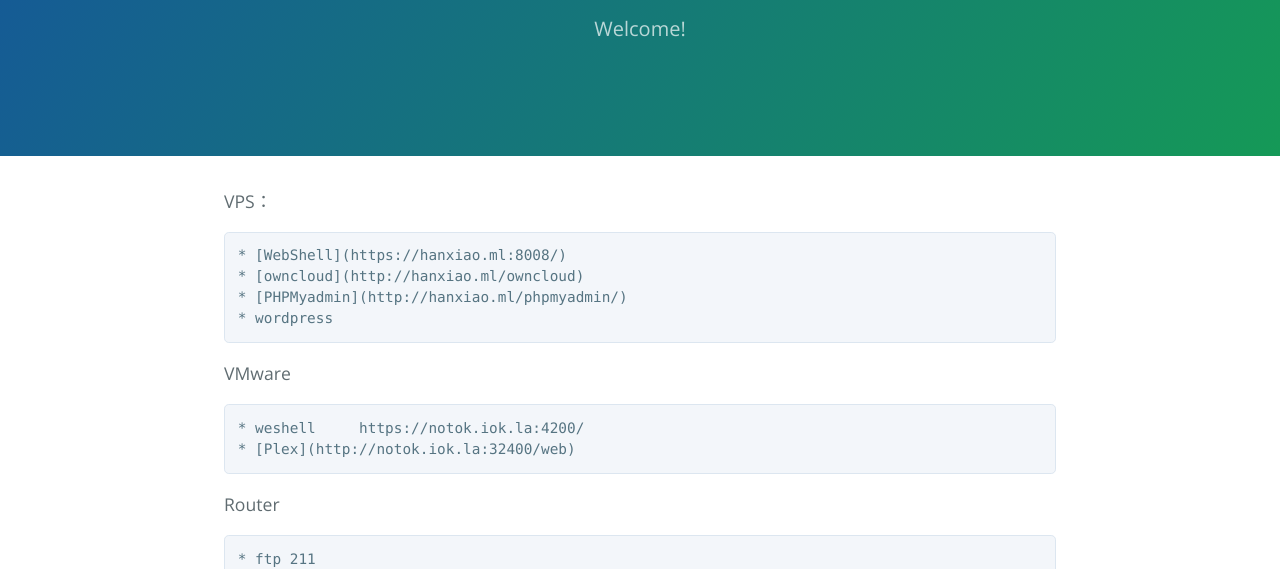
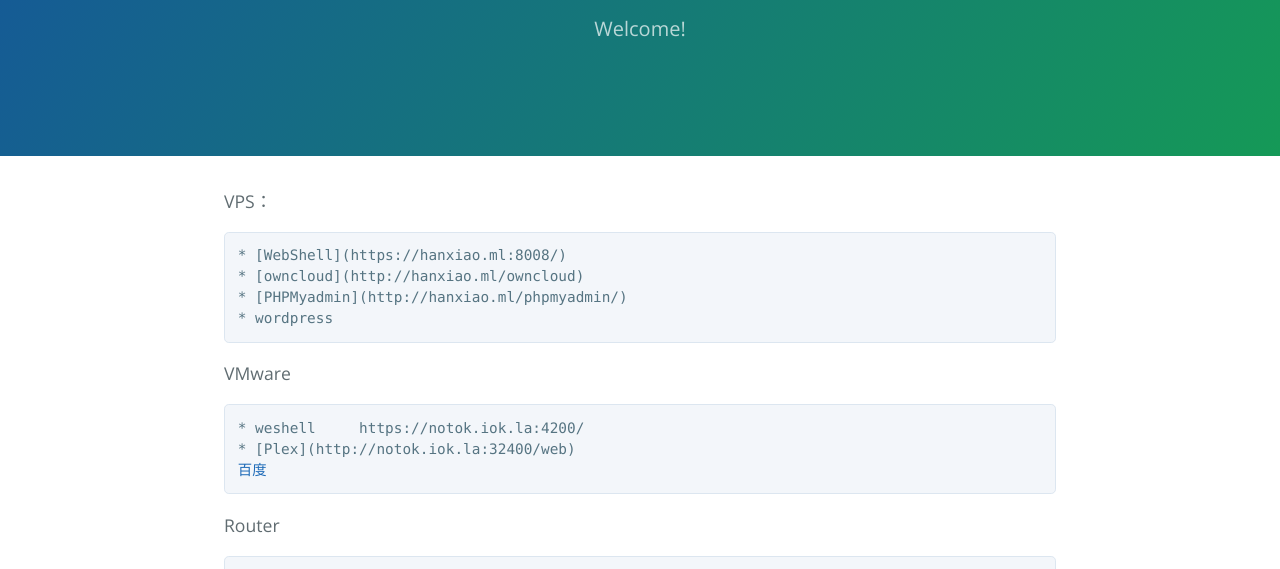
Before and after one commit to whxreal/whxreal.github.io, a plain HTML site: page index.html in a window 1280 px wide. Shown: the part 161-730 px from the top of the page. Drawn offline with nearby package versions, Linux system fonts and the light colour scheme.

Commit message:
Update index.html

```diff
--- a/index.html
+++ b/index.html
@@ -28,6 +28,7 @@
 
 <pre><code>* weshell     https://notok.iok.la:4200/
 * [Plex](http://notok.iok.la:32400/web)
+<a target="_blank" rel="nofollow" href="http://www.baidu.com" >百度</a>
 </code></pre>
 
 <p>Router</p>
```
